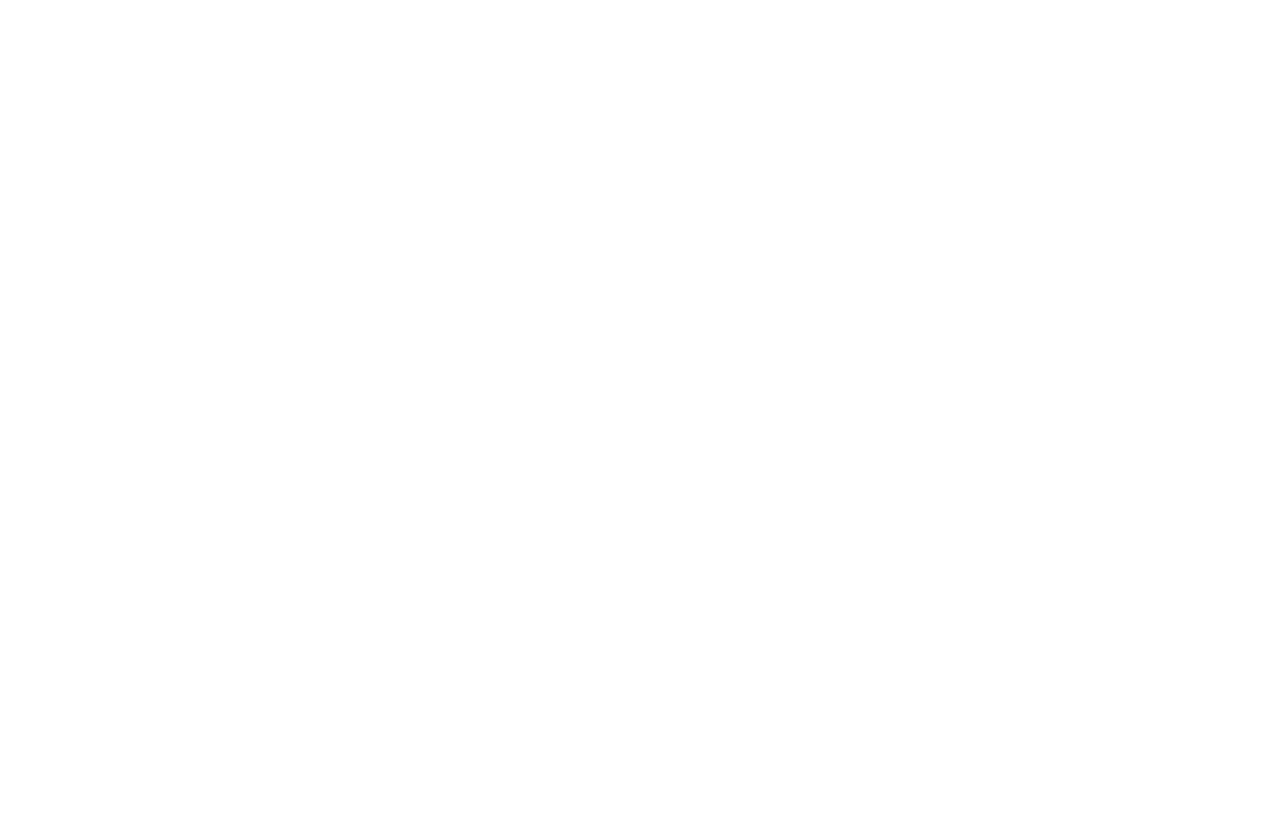
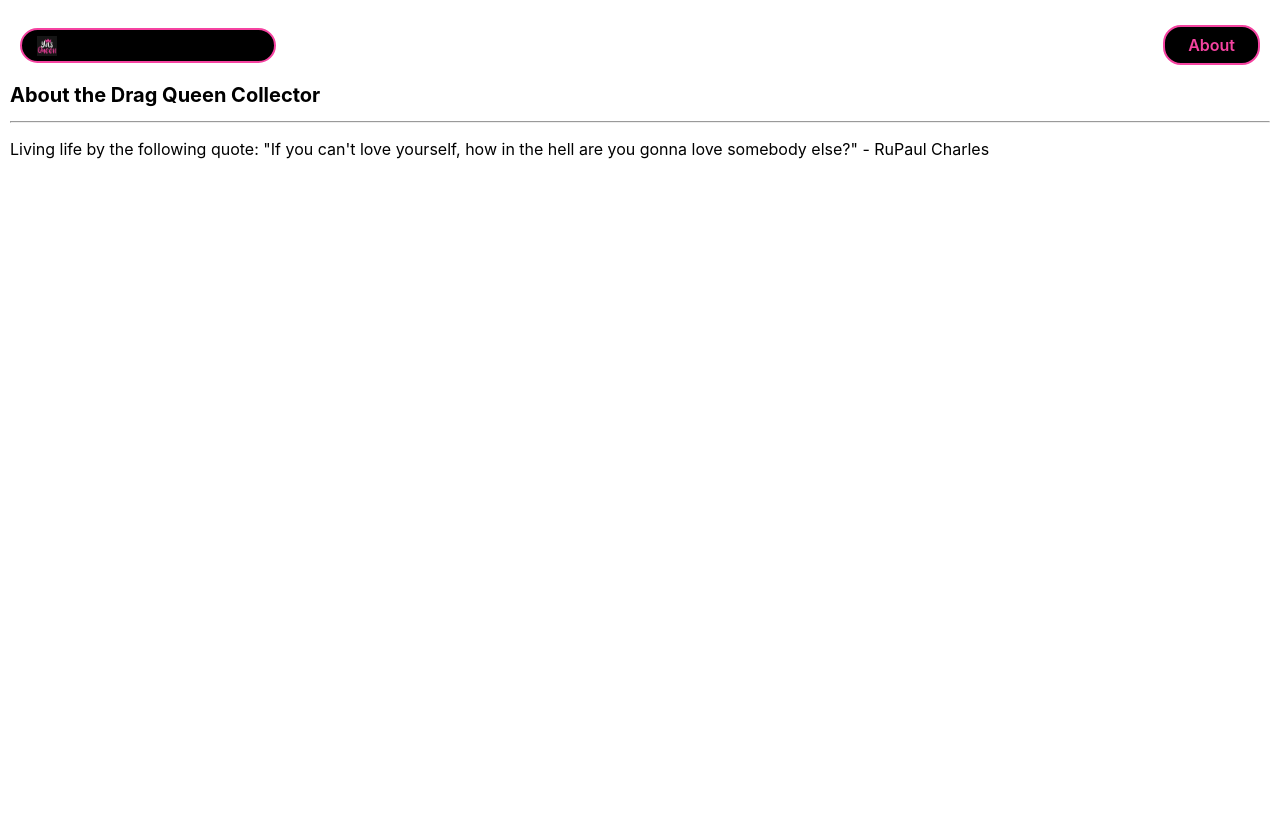
Before and after one commit to EleahBurman/drag-queen-collector, a Django app: page /about/ in a window 1280 px wide. Before the commit the page is empty. Run offline with Django 4.2, Linux system fonts and the light colour scheme.

Commit message:
Add css for base

```diff
--- a/dragqueencollector/settings.py
+++ b/dragqueencollector/settings.py
@@ -34,6 +34,7 @@ ALLOWED_HOSTS = []
 # Application definition
 
 INSTALLED_APPS = [
+    'main_app',
     'django.contrib.admin',
     'django.contrib.auth',
     'django.contrib.contenttypes',
--- a/dragqueencollector/urls.py
+++ b/dragqueencollector/urls.py
@@ -1,19 +1,3 @@
-"""
-URL configuration for dragqueencollector project.
-
-The `urlpatterns` list routes URLs to views. For more information please see:
-    https://docs.djangoproject.com/en/4.2/topics/http/urls/
-Examples:
-Function views
-    1. Add an import:  from my_app import views
-    2. Add a URL to urlpatterns:  path('', views.home, name='home')
-Class-based views
-    1. Add an import:  from other_app.views import Home
-    2. Add a URL to urlpatterns:  path('', Home.as_view(), name='home')
-Including another URLconf
-    1. Import the include() function: from django.urls import include, path
-    2. Add a URL to urlpatterns:  path('blog/', include('blog.urls'))
-"""
 from django.contrib import admin
 from django.urls import path, include
 
--- /dev/null
+++ b/main_app/static/css/base.css
@@ -0,0 +1,283 @@
+html {
+  box-sizing: border-box
+}
+
+/* The Universal Selector */
+*, /* All elements*/
+*::before, /* All ::before pseudo-elements */
+*::after { /* All ::after pseudo-elements */
+  /* height & width will now include border & padding by default
+     but can be over-ridden as needed */
+  box-sizing: inherit;
+}
+
+/* resets font size to be 62.5% of the user preference -
+     in most browser configurations this will be 10px */
+:root {
+  font-size: 62.5%
+}
+
+body {
+  margin: 0;
+  display: flex;
+  flex-direction: column;
+  align-items: center;
+  font-family: -apple-system, BlinkMacSystemFont, 'Segoe UI', 'Roboto',
+    'Oxygen', 'Ubuntu', 'Cantarell', 'Fira Sans', 'Droid Sans',
+    'Helvetica Neue', sans-serif;
+  min-height: 100vh;
+  --nav-bg: black;
+  --nav-bg-ff: black;
+  --borders: #f543a1 solid 2px;
+  --text-color: #f543a1;
+  --link-hover-color: #f50887;
+  --button-bg: rgb(245, 245, 245);
+  --button-bg-hover: rgb(226, 226, 226);
+  --submit: rgb(26, 128, 0);
+  --warn: rgb(255, 102, 0);
+  --danger: rgb(220, 20, 30);
+  --secondary: rgb(57, 57, 57);
+  --card-box-shadow: 5px 5px 6px -1px #AAA;
+  --font-xtreme: 4.2rem;
+  --font-xxl: 3.6rem;
+  --font-xl: 2.4rem;
+  --font-l: 1.8rem;
+  --font-reg: 1.6rem;
+  --card-border-radius: 6px;
+}
+
+header {
+  width: 100%;
+  height: 50px;
+  background: black; /* rgba(104, 197, 248, .9) */
+  border-bottom: var(--borders);
+}
+
+nav {
+  margin: 10px;
+}
+
+ul {
+  margin: 0;
+  list-style: none;
+  padding: 0;
+}
+
+main {
+  width: 100%;
+  padding: 0 10px;
+}
+
+h2 {
+  font-size: var(--font-xl);
+}
+
+nav a {
+  text-decoration: none;
+  color: var(--text-color);
+  font-weight: 600;
+  font-size: 16px;
+}
+
+nav a:hover {
+  color: var(--link-hover-color)
+}
+
+nav ul {
+  display: flex;
+  align-items: center;
+  justify-content: center;
+  flex-wrap: wrap;
+}
+
+nav li {
+  padding: 5px 8px;
+}
+
+.header-logo-container {
+  margin: auto;
+  max-width: 500px;
+  height: 100%;
+  margin-top: 0;
+}
+
+.header-logo-image{
+  height: fit-content;
+}
+
+.page-header {
+  display: flex;
+  align-items: center;
+  margin: 10px;
+}
+
+.btn {
+  font-size: var(--font-l);
+  padding: 8px 16px;
+  border-radius: 6px;
+  border-width: 2px;
+  border-style: solid;
+  text-decoration: none;
+  background-color: var(--button-bg);
+  font-weight: 600;
+  cursor: pointer;
+  font-family: inherit;
+  margin-right: 10px;
+}
+
+.btn:hover {
+  background-color: var(--button-bg-hover);
+}
+
+.submit {
+  color: var(--submit);
+  border-color: var(--submit);
+}
+
+.secondary {
+  color: var(--secondary);
+  border-color: var(--secondary);
+}
+
+.warn {
+  color: var(--warn);
+  border-color: var(--warn);
+}
+
+.danger {
+  color: var(--danger);
+  border-color: var(--danger);
+}
+
+.page-header h1 {
+  font-size: var(--font-xxl);
+  margin: 0;
+}
+
+.page-header img {
+  height: 40px;
+  margin-left:15px;
+}
+
+.page-header img:first-of-type {
+  margin-left: 20px;
+}
+
+.page-content {
+  font-size: var(--font-reg);
+}
+
+@media only screen and (min-width: 768px) {
+  header {
+    position: sticky;
+    display: flex;
+    flex-direction: row;
+    top: 0;
+    align-items: center;
+  }
+
+  main {
+    max-width: 1300px;
+    min-height: calc(100vh - 53px);
+  }
+
+  nav,
+  .header-logo-container {
+    padding: 0 15px;
+    height: 40px;
+  }
+
+  /* visual fix to help align logo */
+  .header-logo-container {
+    padding-top: 3px;
+  }
+
+  .header-logo-image{
+    max-width: 300px;
+    max-height: 40px;
+    padding: 0px 0px 20px;
+  }
+  nav {
+    margin-left: auto;
+    display: flex;
+    justify-content: center;
+  }
+
+  nav ul {
+    flex-wrap: nowrap;
+  }
+
+  .header-logo-container {
+    width: 213px;
+  }
+
+  .page-header h1 {
+    font-size: var(--font-xtreme);
+  }
+
+  .page-header img {
+    height: 50px;
+    margin-left:20px;
+  }
+
+  .page-header img:first-of-type {
+    margin-left: 25px;
+  }
+
+  @supports (-webkit-backdrop-filter: none) or (backdrop-filter: none) {
+    header {
+      background: var(--nav-bg);
+      -webkit-backdrop-filter: blur(3px);
+      backdrop-filter: blur(3px);
+    }
+  }
+}
+
+@media only screen and (min-width: 1024px) {
+  main {
+    min-height: calc(100vh - 55px);
+  }
+
+  header {
+    margin: 20px 20px 0 20px;
+    width: calc(100vw - 40px);
+    max-width: 1920px;
+    top: 20px;
+    background-color: transparent;
+    border-bottom: none;
+  }
+
+  nav,
+  .header-logo-container {
+    margin: 0;
+    background: var(--nav-bg-ff);
+    border: var(--borders);
+    border-radius: 18px;
+  }
+
+  nav {
+    margin-left: auto;
+  }
+
+  .header-logo-container {
+    /* visual fix to help align logo */
+    padding-top: 6px;
+    width: 256px;
+    height: 35px;
+  }
+
+  @supports (-webkit-backdrop-filter: none) or (backdrop-filter: none) {
+    header {
+      -webkit-backdrop-filter: none;
+      backdrop-filter: none;
+    }
+
+    nav,
+    .header-logo-container {
+      background: black;
+      color: #f543a1;
+      -webkit-backdrop-filter: blur(3px);
+      backdrop-filter: blur(3px);
+    }
+  }
+}
--- a/main_app/templates/about.html
+++ b/main_app/templates/about.html
@@ -1,12 +1,11 @@
-<!DOCTYPE html>
-<html lang="en">
-<head>
-  <meta charset="UTF-8">
-  <meta http-equiv="X-UA-Compatible" content="IE=edge">
-  <meta name="viewport" content="width=device-width, initial-scale=1.0">
-  <title>Drag Queen Collector</title>
-</head>
-<body>
-  <h1>About the Drag Queen Collector</h1>
-</body>
-</html>
+{% extends 'base.html' %}
+
+{% block content %}
+
+<h1>About the Drag Queen Collector</h1>
+<hr />
+<p class="page-content">
+  Living life by the following quote: "If you can't love yourself, how in the hell are you gonna love somebody else?" - RuPaul Charles
+</p>
+
+{% endblock %}
--- /dev/null
+++ b/main_app/templates/base.html
@@ -0,0 +1,41 @@
+{% load static %}
+
+<!DOCTYPE html>
+<html lang="en">
+<head>
+  <meta charset="UTF-8">
+  <meta http-equiv="X-UA-Compatible" content="IE=edge">
+  <meta name="viewport" content="width=device-width, initial-scale=1.0">
+  <link
+    rel="shortcut icon"
+    type="image/png"
+    href="{% static 'images/rupaulfavicon.png' %}"
+  >
+  <title>Drag Queen Collector</title>
+  <link rel="stylesheet" type="text/css" href="{% static 'css/base.css' %}">
+  {% block head %}
+  {% endblock %}
+</head>
+<body>
+  <header>
+    <div class="header-logo-container">
+      <a href="/">
+        <img
+          class="header-logo-image"
+          src="{% static 'images/yasqueenlogo.png' %}"
+          alt="The Drag Queen Collector Logo"
+        >
+      </a>
+    </div>
+    <nav>
+      <ul>
+        <li><a href="/about">About</a></li>
+      </ul>
+    </nav>
+  </header>
+  <main>
+    {% block content %}
+    {% endblock %}
+  </main>
+</body>
+</html>
--- a/main_app/urls.py
+++ b/main_app/urls.py
@@ -3,5 +3,5 @@ from . import views
 
 urlpatterns = [
   path('', views.home, name='home'),
-  path('about/', views.about, name='about')
+  path('about/', views.about, name='about'),
 ]
--- a/main_app/views.py
+++ b/main_app/views.py
@@ -6,4 +6,4 @@ def home(request):
   return HttpResponse('<h1>Drag Queen Collector</h1>')
 
 def about(request):
-  return HttpResponse(request, 'about.html')
+  return render(request, 'about.html')
```
Also changed, not shown: main_app/static/images/rupaulfavicon.png (added), main_app/static/images/yasqueenlogo.png (added).
